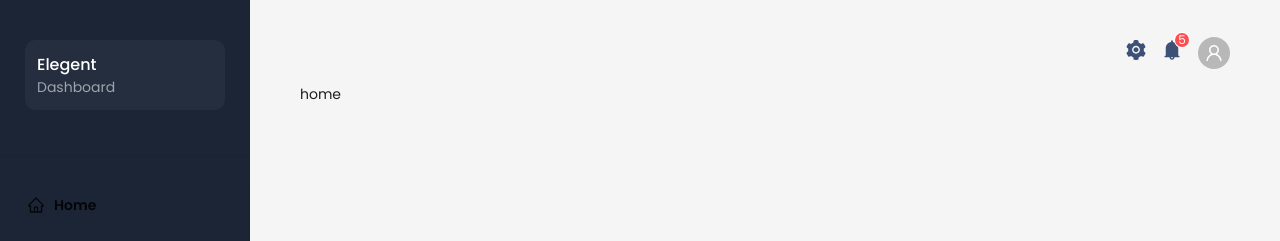
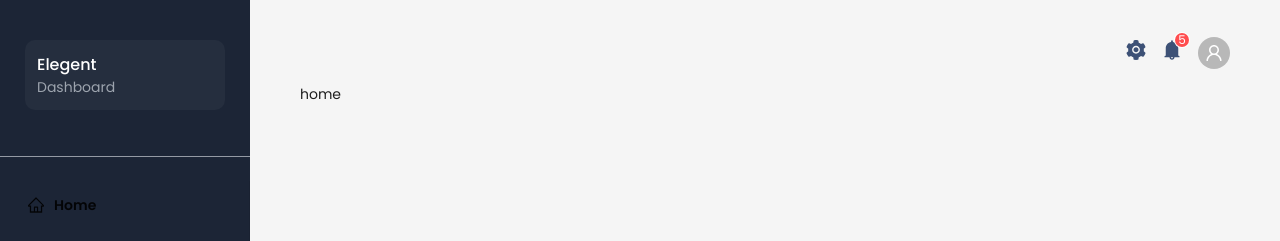
Before and after one commit to thomasdev9/dashboard-app, a React (Create React App) app: page / in a window 1280 px wide. Shown: the top 241 px of the page. Built offline with nearby package versions, Linux system fonts and the light colour scheme; the HTML template or start-up script is replaced by a standard one.

Commit message:
Responsive menu bar

```diff
--- a/src/App.css
+++ b/src/App.css
@@ -32,6 +32,10 @@
   padding-inline: 0px;
 }
 
+.ant-drawer-close {
+  color: rgb(255, 255, 255) !important;
+}
+
 @media only screen and (max-width: 992px) {
   .ant-layout-header {
     justify-content: space-between;
--- a/src/features/ui/sidebar.js
+++ b/src/features/ui/sidebar.js
@@ -46,7 +46,7 @@ function Sidebar({ menu }) {
           <BrandText>Dashboard</BrandText>
         </BrandWrapper>
       </LogoWrapper>
-      <Divider />
+      <Divider style={{ background: 'rgb(157, 164, 174)' }} />
       {menu}
     </Sider>
   );
--- a/src/features/ui/topbar.js
+++ b/src/features/ui/topbar.js
@@ -43,6 +43,10 @@ const MenuButton = styled.button`
   }
 `;
 
+const DrawerStyle = {
+  background: 'rgb(28, 37, 54)',
+};
+
 const { Header } = Layout;
 
 function Topbar() {
@@ -62,7 +66,7 @@ function Topbar() {
         <MenuButton onClick={showDrawer}>
           <MenuOutlined />
         </MenuButton>
-        <Drawer open={open} onClose={onClose} width={280} placement="left">
+        <Drawer open={open} onClose={onClose} width={280} placement="left" style={DrawerStyle}>
           <MenuComponent />
         </Drawer>
         <Logo>Elegent</Logo>
```
